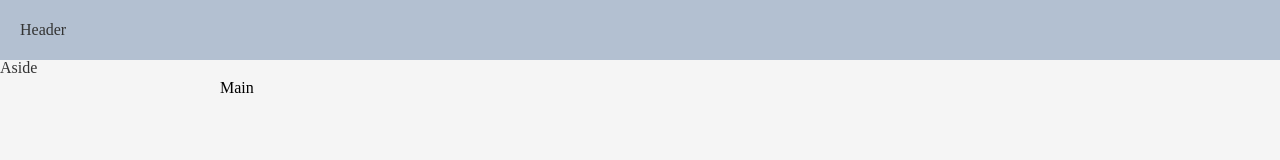
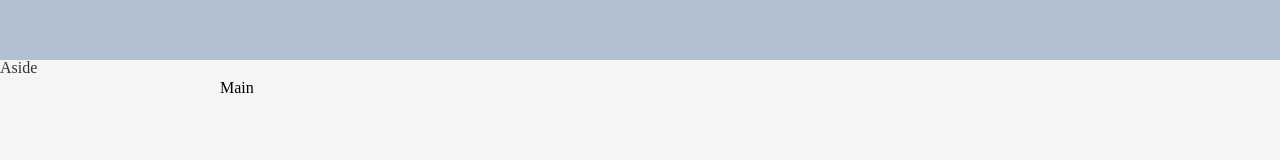
Before and after one commit to JenniferZh/questionfrontend, a Vue app: page / in a window 1280 px wide. Shown: the top 160 px of the page. Built offline with nearby package versions, Linux system fonts and the light colour scheme.

Commit message:
head modify

```diff
--- a/src/components/HelloWorld.vue
+++ b/src/components/HelloWorld.vue
@@ -1,6 +1,7 @@
 <template>
   <el-container>
-  <el-header>Header</el-header>
+  <el-header>
+  </el-header>
   <el-container>
     <el-aside width="200px">Aside</el-aside>
     <el-main>Main</el-main>
@@ -18,11 +19,15 @@ export default {
 </script>
 
 <!-- Add "scoped" attribute to limit CSS to this component only -->
-<style scoped>
+<style lang="scss" scoped>
 .el-header {
   background-color: #B3C0D1;
   color: #333;
   line-height: 60px;
+  div a {
+    float:right;
+  }
+
 }
 
 .el-aside {
```
